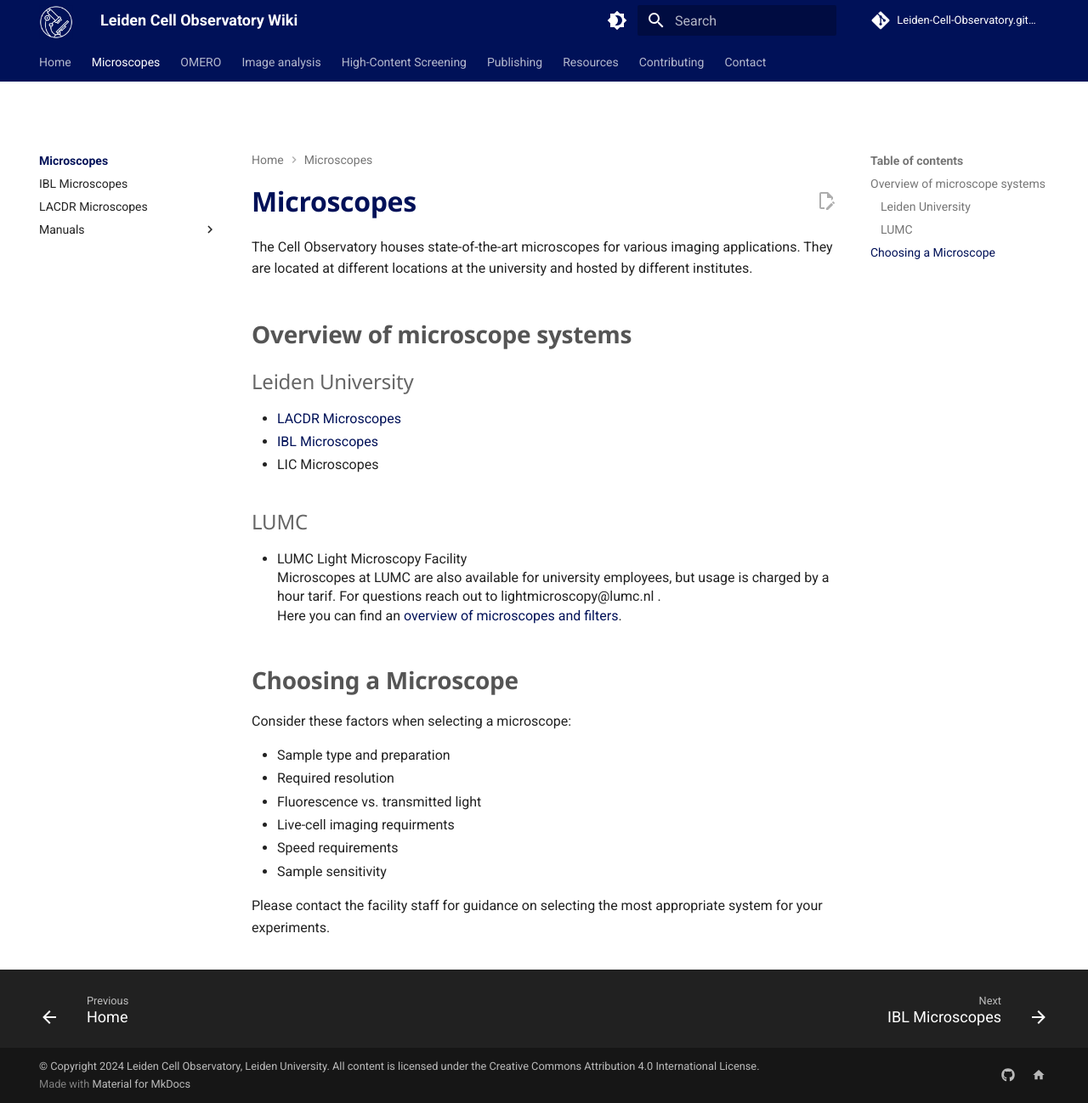
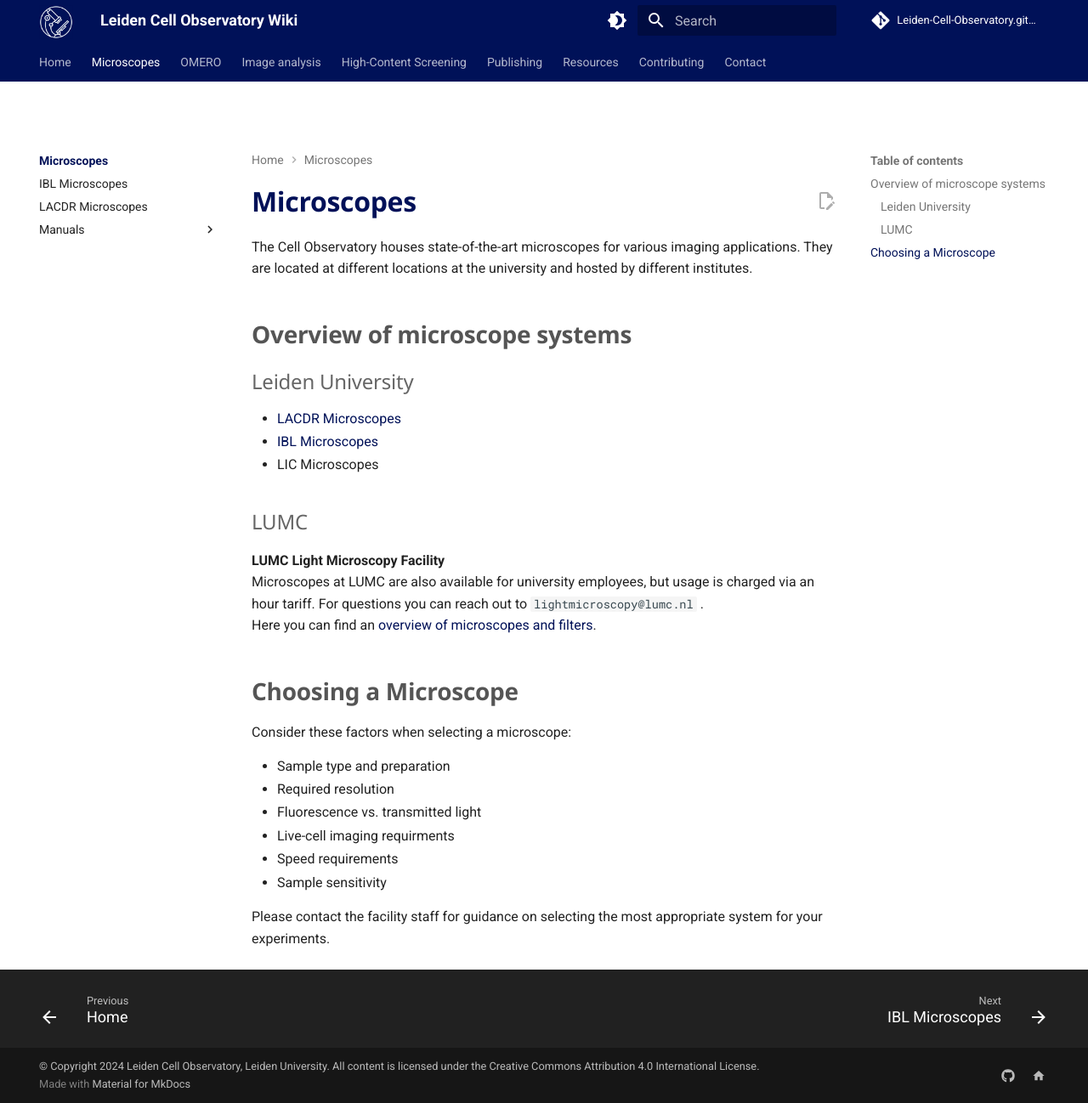
Before and after one commit to Leiden-Cell-Observatory/Leiden-Cell-Observatory.github.io, an MkDocs documentation site: the page built from docs/microscopes/index.md, in a window 1280 px wide and 1298 px high. Shown: the whole window at 85% size. Built offline with MkDocs 1.6.1 and Material for MkDocs 9.7.7, drawn with Linux system fonts in a browser that asks for light colours; comment, search, counter and statistics services are not loaded.

Commit message:
Update index.md

```diff
--- a/docs/microscopes/index.md
+++ b/docs/microscopes/index.md
@@ -9,8 +9,8 @@
 - LIC Microscopes
 
 ### LUMC
-- LUMC Light Microscopy Facility
-Microscopes at LUMC are also available for university employees, but usage is charged by a hour tarif. For questions reach out to lightmicroscopy@lumc.nl .
+**LUMC Light Microscopy Facility**
+Microscopes at LUMC are also available for university employees, but usage is charged via an hour tariff. For questions you can reach out to `lightmicroscopy@lumc.nl` .
 Here you can find an [overview of microscopes and filters](https://ccb.lumc.nl/upload/files/overzicht_microscopen_filtercubes_updateJul2025_web.pdf){:target="_blank"}.
 
 ## Choosing a Microscope
```
